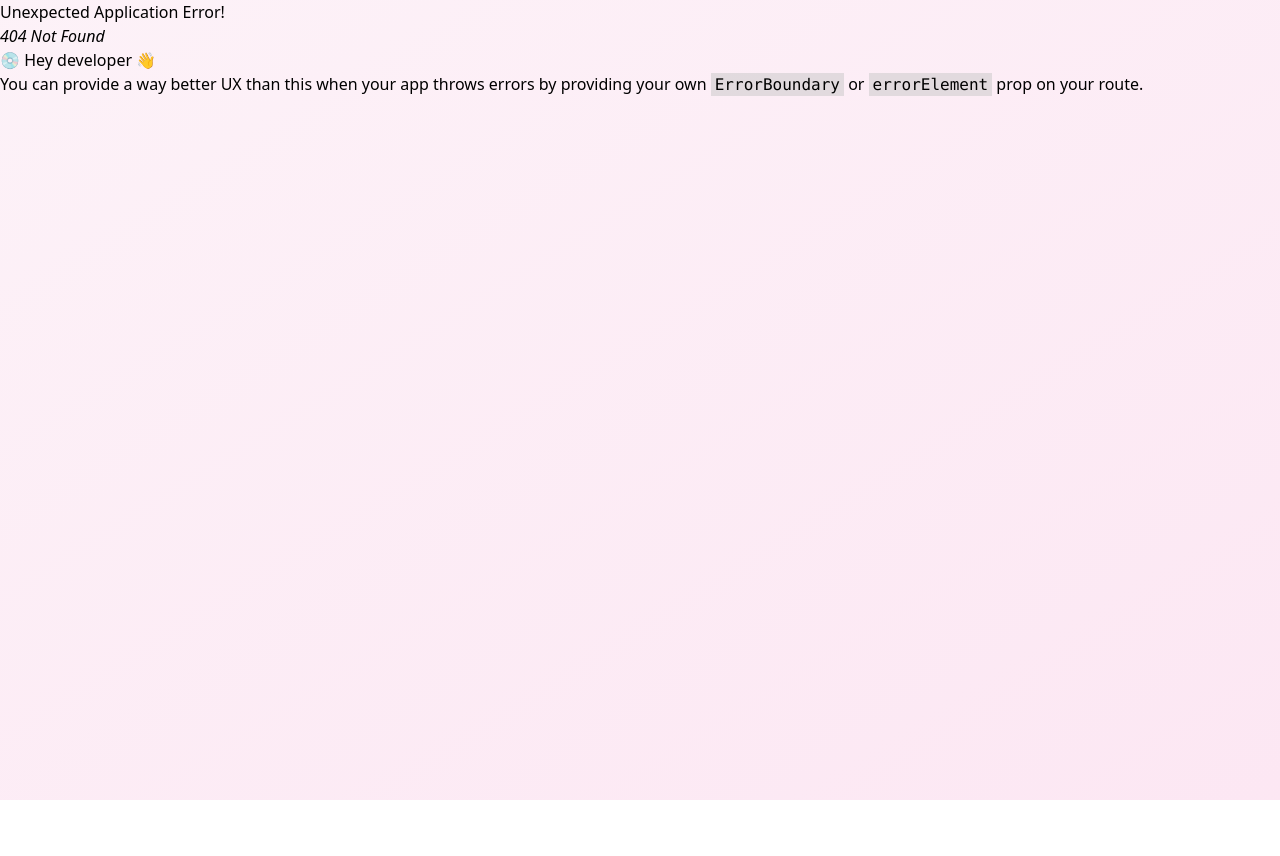
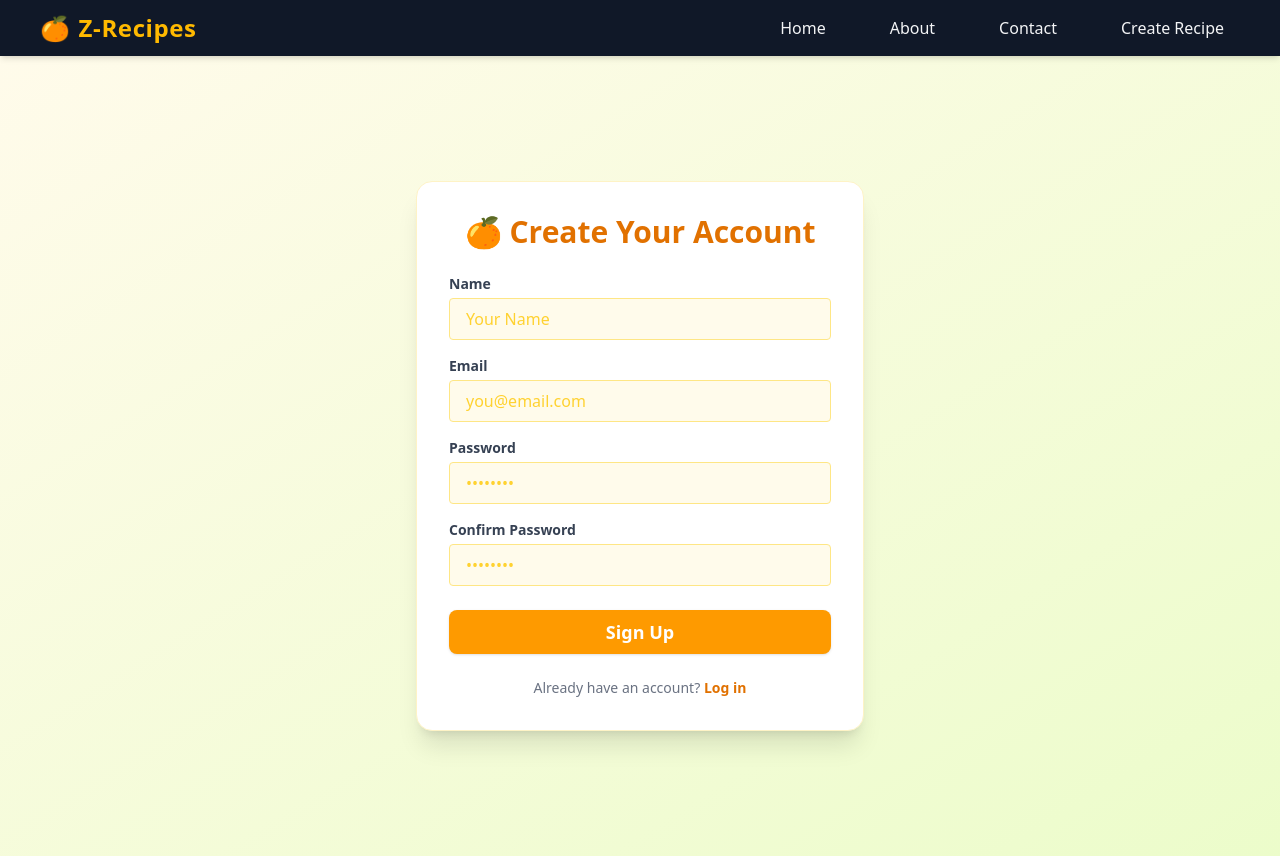
Before and after one commit to YePhone-Kyaw/Z-Recipes, a React (Vite) app in the folder frontend/: page /sign-up in a window 1280 px wide. Before the commit this address had no page. Before the commit the page ends 800 px from the top, so only its background shows below. Built offline with nearby package versions, Linux system fonts and the light colour scheme.

Commit message:
frontend sign up, login form designs

```diff
--- a/frontend/src/App.tsx
+++ b/frontend/src/App.tsx
@@ -5,7 +5,7 @@ function App() {
   return (
     <>
     <NavBar />
-      <div className="max-w-7xl mx-auto ">
+      <div className="max-w-7xl mx-auto">
         <Outlet />
       </div>
     </>
--- a/frontend/src/components/Ingredients.tsx
+++ b/frontend/src/components/Ingredients.tsx
@@ -9,14 +9,14 @@ export default function Ingredients({ ingredients, onRemove }: IngredientsProps)
       {ingredients.map((ingredient, i) => (
         <li
           key={i}
-          className={`bg-pink-200 px-3 py-1 rounded-full shadow-sm text-pink-900 font-medium whitespace-nowrap ${
-            onRemove ? 'cursor-pointer hover:bg-pink-300 transition' : ''
+          className={`bg-amber-200 px-3 py-1 rounded-full shadow-sm text-amber-900 font-medium whitespace-nowrap ${
+            onRemove ? 'cursor-pointer hover:bg-amber-300 transition' : ''
           }`}
           onClick={onRemove ? () => onRemove(i) : undefined}
           title={onRemove ? "Remove ingredient" : undefined}
         >
           {ingredient}
-          {onRemove && <span className="ml-1 text-pink-500 font-bold">&times;</span>}
+          {onRemove && <span className="ml-1 text-amber-500 font-bold">&times;</span>}
         </li>
       ))}
     </ul>
--- a/frontend/src/components/NavBar.tsx
+++ b/frontend/src/components/NavBar.tsx
@@ -5,22 +5,22 @@ export default function NavBar() {
     <nav className="bg-gray-900 text-gray-100 px-6 py-3 shadow-md sticky top-0 z-50">
       <div className="max-w-7xl mx-auto flex items-center justify-between px-4">
         <div className="flex items-center">
-          <h1 className="text-2xl font-bold tracking-wide text-pink-300 flex items-center gap-2">
-            <span role="img" aria-label="cake">🍰</span> Z-Recipes
+          <h1 className="text-2xl font-bold tracking-wide text-amber-400 flex items-center gap-2">
+            <span role="img" aria-label="orange">🍊</span> Z-Recipes
           </h1>
         </div>
         <ul className="flex space-x-8 items-center">
           <li>
-            <Link to="/" className="hover:bg-gray-800 hover:text-pink-200 px-4 py-2 rounded transition-colors duration-200 font-medium">Home</Link>
+            <Link to="/" className="hover:bg-gray-800 hover:text-amber-200 px-4 py-2 rounded transition-colors duration-200 font-medium">Home</Link>
           </li>
           <li>
-            <Link to="/about" className="hover:bg-gray-800 hover:text-pink-200 px-4 py-2 rounded transition-colors duration-200 font-medium">About</Link>
+            <Link to="/about" className="hover:bg-gray-800 hover:text-amber-200 px-4 py-2 rounded transition-colors duration-200 font-medium">About</Link>
           </li>
           <li>
-            <Link to="/contact" className="hover:bg-gray-800 hover:text-pink-200 px-4 py-2 rounded transition-colors duration-200 font-medium">Contact</Link>
+            <Link to="/contact" className="hover:bg-gray-800 hover:text-amber-200 px-4 py-2 rounded transition-colors duration-200 font-medium">Contact</Link>
           </li>
           <li>
-            <Link to="/recipes/create" className="hover:bg-gray-800 hover:text-pink-200 px-4 py-2 rounded transition-colors duration-200 font-medium">Create Recipe</Link>
+            <Link to="/recipes/create" className="hover:bg-gray-800 hover:text-amber-200 px-4 py-2 rounded transition-colors duration-200 font-medium">Create Recipe</Link>
           </li>
         </ul>
       </div>
--- a/frontend/src/components/Pagination.tsx
+++ b/frontend/src/components/Pagination.tsx
@@ -14,7 +14,7 @@ export default function Pagination({ links, page }: PaginationProps) {
   return (
     <div className="flex items-center justify-center gap-2 mt-8">
       {/* Previous Button */}
-      <Link to={`${links.previousPage ? '/?page=' + (Number(page)- 1) : '/?page=' + page}`} className="flex items-center gap-1 px-3 py-2 text-sm font-medium text-pink-600 bg-white border border-pink-300 rounded-lg hover:bg-pink-50 transition-all duration-200 hover:shadow-md">
+      <Link to={`${links.previousPage ? '/?page=' + (Number(page)- 1) : '/?page=' + page}`} className="flex items-center gap-1 px-3 py-2 text-sm font-medium text-amber-600 bg-white border border-amber-300 rounded-lg hover:bg-amber-50 transition-all duration-200 hover:shadow-md">
         <svg
           className="w-4 h-4"
           fill="none"
@@ -39,7 +39,7 @@ export default function Pagination({ links, page }: PaginationProps) {
               <Link
                 key={link.number}
                 to={`?page=${link.number}`}
-                className="px-3 py-2 text-sm font-medium bg-pink-500 text-white rounded-lg shadow-lg transform scale-105 transition-all duration-200"
+                className="px-3 py-2 text-sm font-medium bg-amber-500 text-white rounded-lg shadow-lg transform scale-105 transition-all duration-200"
               >
                 {link.number}
               </Link>
@@ -49,7 +49,7 @@ export default function Pagination({ links, page }: PaginationProps) {
               <Link
                 key={link.number}
                 to={`?page=${link.number}`}
-                className="px-3 py-2 text-sm font-medium text-pink-600 bg-white border border-pink-300 rounded-lg hover:bg-pink-50 transition-all duration-200 hover:shadow-md"
+                className="px-3 py-2 text-sm font-medium text-amber-600 bg-white border border-amber-300 rounded-lg hover:bg-amber-50 transition-all duration-200 hover:shadow-md"
               >
                 {link.number}
               </Link>
@@ -59,7 +59,7 @@ export default function Pagination({ links, page }: PaginationProps) {
       </div>
 
       {/* Next Button */}
-      <Link to={`${links.nextPage ? '/?page=' + (Number(page) + 1 ): '/?page=' + page}`} className="flex items-center gap-1 px-3 py-2 text-sm font-medium text-pink-600 bg-white border border-pink-300 rounded-lg hover:bg-pink-50 transition-all duration-200 hover:shadow-md">
+      <Link to={`${links.nextPage ? '/?page=' + (Number(page) + 1 ): '/?page=' + page}`} className="flex items-center gap-1 px-3 py-2 text-sm font-medium text-amber-600 bg-white border border-amber-300 rounded-lg hover:bg-amber-50 transition-all duration-200 hover:shadow-md">
         Next
         <svg
           className="w-4 h-4"
--- a/frontend/src/components/RecipeCard.tsx
+++ b/frontend/src/components/RecipeCard.tsx
@@ -30,7 +30,7 @@ export default function RecipeCard({
   return (
     <div
       key={recipe._id}
-      className="bg-white rounded-xl shadow-lg p-6 flex flex-col hover:shadow-2xl transition-shadow duration-200 border border-pink-100"
+      className="bg-white rounded-xl shadow-lg p-6 flex flex-col hover:shadow-2xl transition-shadow duration-200 border border-amber-100"
     >
       <ToastContainer
         position="top-center"
@@ -45,9 +45,9 @@ export default function RecipeCard({
         theme="colored"
         transition={Bounce}
       />
-      <h2 className="text-xl font-bold text-pink-600 mb-2 flex items-center gap-2">
-        <span role="img" aria-label="cake">
-          🍰
+      <h2 className="text-xl font-bold text-amber-600 mb-2 flex items-center gap-2">
+        <span role="img" aria-label="orange">
+          🍊
         </span>{" "}
         {recipe.title}
       </h2>
@@ -58,12 +58,12 @@ export default function RecipeCard({
         </span>
         <Ingredients ingredients={recipe.ingredients} />
       </div>
-      <div className="mt-auto text-xs text-gray-400 pt-2 border-t border-pink-50 flex items-center justify-between">
+      <div className="mt-auto text-xs text-gray-400 pt-2 border-t border-amber-50 flex items-center justify-between">
         <span>Posted: {recipe.createdAt}</span>
         <div className="flex gap-2">
           <Link
             to={`/recipes/edit/${recipe._id}`}
-            className="flex items-center gap-1 px-3 py-1 bg-pink-50 text-pink-500 border border-pink-200 rounded-full shadow hover:bg-pink-100 hover:text-pink-700 transition-all duration-200 font-semibold text-sm focus:outline-none focus:ring-2 focus:ring-pink-200"
+            className="flex items-center gap-1 px-3 py-1 bg-amber-100 text-amber-600 border border-amber-300 rounded-full shadow hover:bg-amber-200 hover:text-amber-700 transition-all duration-200 font-semibold text-sm focus:outline-none focus:ring-2 focus:ring-amber-300"
             title="Edit Recipe"
           >
             <svg className="w-4 h-4" fill="none" stroke="currentColor" viewBox="0 0 24 24">
@@ -73,7 +73,7 @@ export default function RecipeCard({
           </Link>
           <button
             onClick={handleDelete}
-            className="flex items-center gap-1 px-3 py-1 bg-pink-100 text-pink-600 border border-pink-300 rounded-full shadow hover:bg-pink-200 hover:text-pink-700 transition-all duration-200 font-semibold text-sm focus:outline-none focus:ring-2 focus:ring-pink-300"
+            className="flex items-center gap-1 px-3 py-1 bg-amber-100 text-amber-600 border border-amber-300 rounded-full shadow hover:bg-amber-200 hover:text-amber-700 transition-all duration-200 font-semibold text-sm focus:outline-none focus:ring-2 focus:ring-amber-300"
             title="Delete Recipe"
           >
             <svg
--- a/frontend/src/index.css
+++ b/frontend/src/index.css
@@ -1,12 +1,10 @@
 @import "tailwindcss";
 
 body {
-  @apply min-h-screen bg-gradient-to-br from-pink-50 to-pink-100;
+  @apply bg-gradient-to-br from-amber-50 to-lime-100;
 }
 
 #root > div {
   margin-left: auto;
   margin-right: auto;
-  padding-top: 2.5rem; /* py-10 */
-  padding-bottom: 2.5rem;
 }
--- a/frontend/src/pages/About.tsx
+++ b/frontend/src/pages/About.tsx
@@ -1,5 +1,5 @@
 export default function About() {
   return (
-    <div className="min-h-screen p-4">About Page</div>
+    <div className="h-screen p-4">About Page</div>
   )
 }
--- a/frontend/src/pages/Home.tsx
+++ b/frontend/src/pages/Home.tsx
@@ -42,8 +42,8 @@ export default function Home() {
     }
   };
   return (
-    <div className="min-h-screen p-4">
-      <div className="grid gap-8 md:grid-cols-2 lg:grid-cols-3">
+    <div className="h-screen flex flex-col bg-gradient-to-br from-amber-50 to-lime-100 pt-16">
+      <div className="grid gap-8 md:grid-cols-2 lg:grid-cols-3 my-10">
         {!!recipes.length &&
           recipes.map((recipe) => (
             <RecipeCard
--- /dev/null
+++ b/frontend/src/pages/LoginForm.tsx
@@ -0,0 +1,40 @@
+import { Link } from "react-router-dom";
+
+export default function LoginForm() {
+  return (
+    <div className="min-h-screen flex items-center justify-center bg-gradient-to-br from-amber-50 to-lime-100 py-10 px-2">
+      <form className="bg-white rounded-2xl shadow-xl p-8 w-full max-w-md border border-amber-100">
+        <h2 className="text-3xl font-bold text-amber-600 mb-6 text-center flex items-center gap-2 justify-center">
+          <span role="img" aria-label="sparkles">✨</span> Welcome Back
+        </h2>
+        <div className="mb-4">
+          <label className="block text-sm font-semibold mb-1 text-gray-700">Email</label>
+          <input
+            type="email"
+            className="w-full px-4 py-2 border border-amber-200 rounded focus:outline-none focus:ring-2 focus:ring-amber-300 bg-amber-50 placeholder-amber-300"
+            placeholder="you@email.com"
+            autoComplete="off"
+          />
+        </div>
+        <div className="mb-6">
+          <label className="block text-sm font-semibold mb-1 text-gray-700">Password</label>
+          <input
+            type="password"
+            className="w-full px-4 py-2 border border-amber-200 rounded focus:outline-none focus:ring-2 focus:ring-amber-300 bg-amber-50 placeholder-amber-300"
+            placeholder="••••••••"
+            autoComplete="off"
+          />
+        </div>
+        <button
+          type="button"
+          className="w-full bg-amber-500 hover:bg-lime-500 text-white font-bold py-2 rounded-lg shadow transition-colors duration-200 text-lg mb-4"
+        >
+          Log In
+        </button>
+        <div className="text-center text-sm text-gray-500 mt-2">
+          Don't have an account? <Link to="/sign-up" className="text-amber-600 hover:text-lime-600 hover:underline font-semibold">Sign up</Link>
+        </div>
+      </form>
+    </div>
+  );
+}
--- a/frontend/src/pages/RecipeForm.tsx
+++ b/frontend/src/pages/RecipeForm.tsx
@@ -70,7 +70,7 @@ export default function RecipeForm() {
   };
 
   return (
-    <div className="min-h-screen flex items-center justify-center bg-gradient-to-br from-pink-50 to-pink-100 py-10 px-2">
+    <div className="flex items-center justify-center bg-gradient-to-br from-amber-50 to-lime-100 min-h-screen">
       <ToastContainer
         position="top-center"
         autoClose={1500}
@@ -85,17 +85,17 @@ export default function RecipeForm() {
         transition={Bounce}
       />
       <form
-        className="bg-white rounded-2xl shadow-xl p-8 w-full max-w-lg border border-pink-100"
+        className="bg-white rounded-2xl shadow-xl p-8 w-full max-w-lg border border-amber-100 my-10"
         onSubmit={createRecipe}
       >
-        <h2 className="text-2xl font-bold text-pink-600 mb-6 text-center flex items-center gap-2 justify-center">
+        <h2 className="text-2xl font-bold text-amber-600 mb-6 text-center flex items-center gap-2 justify-center">
           <span role="img" aria-label="cake">
             🍰
           </span>{" "}
           {id ? "Edit Your Recipe" : "Add a New Recipe"}
         </h2>
         {!!error.length && (
-          <div className="mb-6 bg-pink-100 border border-pink-300 text-pink-700 rounded-lg px-4 py-3">
+          <div className="mb-6 bg-amber-100 border border-amber-300 text-amber-700 rounded-lg px-4 py-3">
             <ul className="list-disc list-inside">
               {error.map((err, i) => (
                 <li key={i}>{err} is invalid.</li>
@@ -111,7 +111,7 @@ export default function RecipeForm() {
             value={title}
             onChange={(e) => setTitle(e.target.value)}
             type="text"
-            className="w-full px-4 py-2 border border-pink-200 rounded focus:outline-none focus:ring-2 focus:ring-pink-300"
+            className="w-full px-4 py-2 border border-amber-200 rounded focus:outline-none focus:ring-2 focus:ring-amber-300"
             placeholder="e.g. Strawberry Cake"
             // required
           />
@@ -123,7 +123,7 @@ export default function RecipeForm() {
           <textarea
             value={description}
             onChange={(e) => setDescription(e.target.value)}
-            className="w-full px-4 py-2 border border-pink-200 rounded focus:outline-none focus:ring-2 focus:ring-pink-300 resize-none min-h-[80px]"
+            className="w-full px-4 py-2 border border-amber-200 rounded focus:outline-none focus:ring-2 focus:ring-amber-300 resize-none min-h-[80px]"
             placeholder="How to make this recipe..."
             // required
           />
@@ -143,7 +143,7 @@ export default function RecipeForm() {
                 }
               }}
               type="text"
-              className="w-full px-4 py-2 border border-pink-200 rounded focus:outline-none focus:ring-2 focus:ring-pink-300"
+              className="w-full px-4 py-2 border border-amber-200 rounded focus:outline-none focus:ring-2 focus:ring-amber-300"
               placeholder="Ingredients"
               // required
             />
@@ -168,20 +168,20 @@ export default function RecipeForm() {
           <input
             type="file"
             accept="image/*"
-            className="block w-full text-sm text-gray-500 file:mr-4 file:py-2 file:px-4 file:rounded file:border-0 file:text-sm file:font-semibold file:bg-pink-50 file:text-pink-700 hover:file:bg-pink-100"
+            className="block w-full text-sm text-gray-500 file:mr-4 file:py-2 file:px-4 file:rounded file:border-0 file:text-sm file:font-semibold file:bg-amber-50 file:text-amber-700 hover:file:bg-amber-100"
           />
         </div>
         <div className="flex gap-5 items-center">
           <button
             type="button"
             onClick={() => navigate("/")}
-            className="w-full bg-white border border-pink-300 text-pink-500 hover:bg-pink-50 font-bold py-2 rounded-lg shadow transition-colors duration-200 text-lg mt-2"
+            className="w-full bg-white border border-amber-300 text-amber-500 hover:bg-amber-50 font-bold py-2 rounded-lg shadow transition-colors duration-200 text-lg mt-2"
           >
             Cancel
           </button>
           <button
             type="submit"
-            className="w-full bg-pink-500 hover:bg-pink-600 text-white font-bold py-2 rounded-lg shadow transition-colors duration-200 text-lg"
+            className="w-full bg-amber-500 hover:bg-lime-500 text-white font-bold py-2 rounded-lg shadow transition-colors duration-200 text-lg"
           >
             {id ? "Update Recipe" : "Submit Recipe"}
           </button>
--- /dev/null
+++ b/frontend/src/pages/SignUpForm.tsx
@@ -0,0 +1,58 @@
+import { Link } from "react-router-dom";
+
+export default function SignUpForm() {
+  return (
+    <div className="min-h-screen flex items-center justify-center bg-gradient-to-br from-amber-50 to-lime-100 py-10 px-2">
+      <form className="bg-white rounded-2xl shadow-xl p-8 w-full max-w-md border border-amber-100">
+        <h2 className="text-3xl font-bold text-amber-600 mb-6 text-center flex items-center gap-2 justify-center">
+          <span role="img" aria-label="sparkles">🍊</span> Create Your Account
+        </h2>
+        <div className="mb-4">
+          <label className="block text-sm font-semibold mb-1 text-gray-700">Name</label>
+          <input
+            type="text"
+            className="w-full px-4 py-2 border border-amber-200 rounded focus:outline-none focus:ring-2 focus:ring-amber-300 bg-amber-50 placeholder-amber-300"
+            placeholder="Your Name"
+            autoComplete="off"
+          />
+        </div>
+        <div className="mb-4">
+          <label className="block text-sm font-semibold mb-1 text-gray-700">Email</label>
+          <input
+            type="email"
+            className="w-full px-4 py-2 border border-amber-200 rounded focus:outline-none focus:ring-2 focus:ring-amber-300 bg-amber-50 placeholder-amber-300"
+            placeholder="you@email.com"
+            autoComplete="off"
+          />
+        </div>
+        <div className="mb-4">
+          <label className="block text-sm font-semibold mb-1 text-gray-700">Password</label>
+          <input
+            type="password"
+            className="w-full px-4 py-2 border border-amber-200 rounded focus:outline-none focus:ring-2 focus:ring-amber-300 bg-amber-50 placeholder-amber-300"
+            placeholder="••••••••"
+            autoComplete="off"
+          />
+        </div>
+        <div className="mb-6">
+          <label className="block text-sm font-semibold mb-1 text-gray-700">Confirm Password</label>
+          <input
+            type="password"
+            className="w-full px-4 py-2 border border-amber-200 rounded focus:outline-none focus:ring-2 focus:ring-amber-300 bg-amber-50 placeholder-amber-300"
+            placeholder="••••••••"
+            autoComplete="off"
+          />
+        </div>
+        <button
+          type="button"
+          className="w-full bg-amber-500 hover:bg-lime-500 text-white font-bold py-2 rounded-lg shadow transition-colors duration-200 text-lg mb-4"
+        >
+          Sign Up
+        </button>
+        <div className="text-center text-sm text-gray-500 mt-2">
+          Already have an account? <Link to="/login" className="text-amber-600 hover:text-lime-600 hover:underline font-semibold">Log in</Link>
+        </div>
+      </form>
+    </div>
+  );
+}
```
Also changed, not shown: frontend/src/main.tsx (+10 -0 lines), frontend/src/assets/plus.svg.
